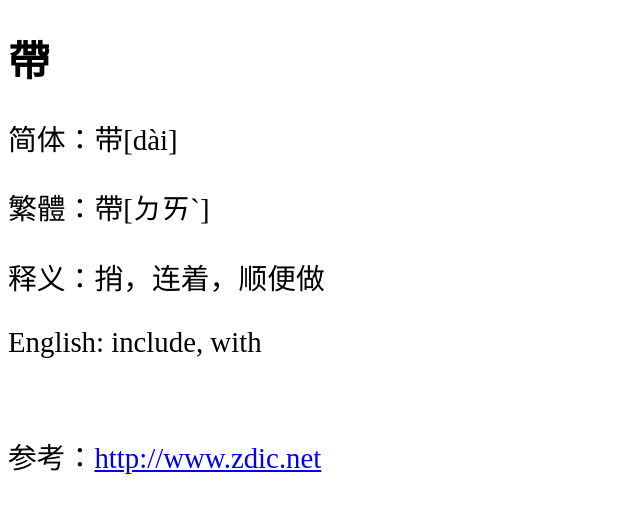
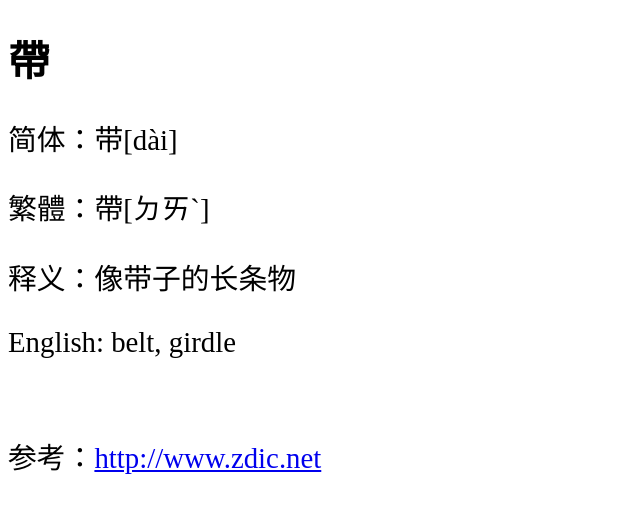
Before and after one commit to shengzhe/livecalligraphy, a Jekyll site: the page built from _posts/2012-08-31-LanTing-51.html, in a window 1280 px wide. Shown: the top 513 px of the page, without its empty margins (0-640 px from the left). Built offline with Jekyll 4.4.1, drawn with Linux system fonts in a browser that asks for light colours; Markdown is read by kramdown in place of the engine named in the settings.

Commit message:
Update _posts/2012-08-31-LanTing-51.html

```diff
--- a/_posts/2012-08-31-LanTing-51.html
+++ b/_posts/2012-08-31-LanTing-51.html
@@ -5,7 +5,7 @@ title: 兰亭集序第51个字 (51st character of Lan Ting)
 <h1>帶</h1>
 <p>简体：带[dài]</p>
 <p>繁體：帶[ㄉㄞˋ]</p>
-<p>释义：捎，连着，顺便做</p>
-<p>English: include, with</p>
+<p>释义：像带子的长条物</p>
+<p>English: belt, girdle</p>
 <br/>
 <p>参考：<a href="http://www.zdic.net/zd/zi/ZdicE5ZdicB8ZdicA6.htm">http://www.zdic.net</a></p>
```
